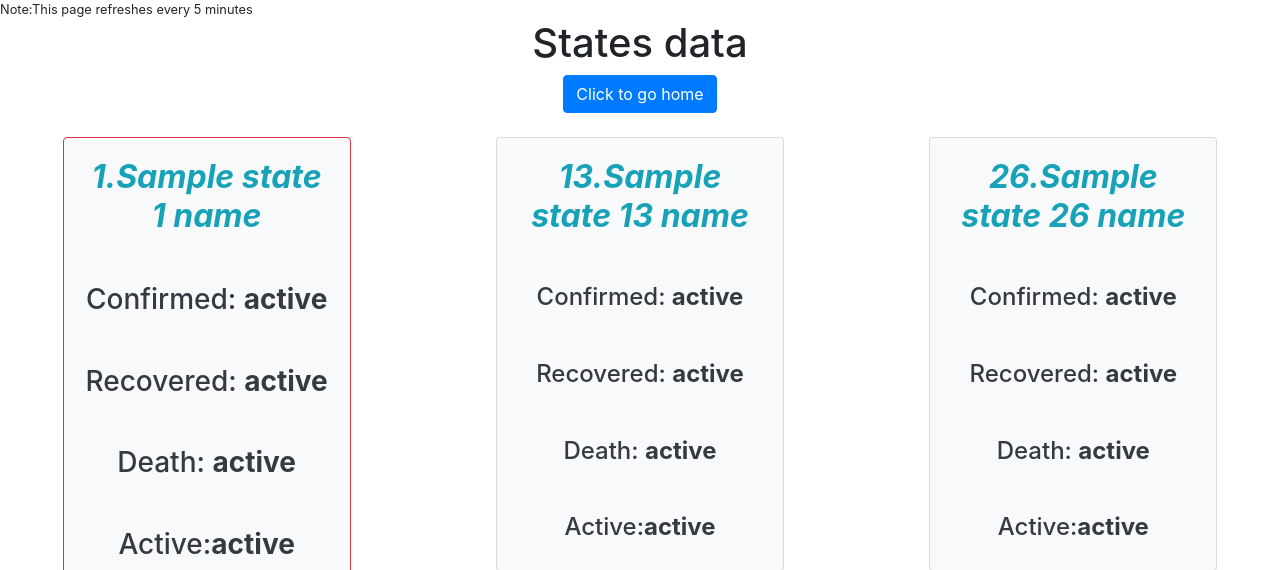
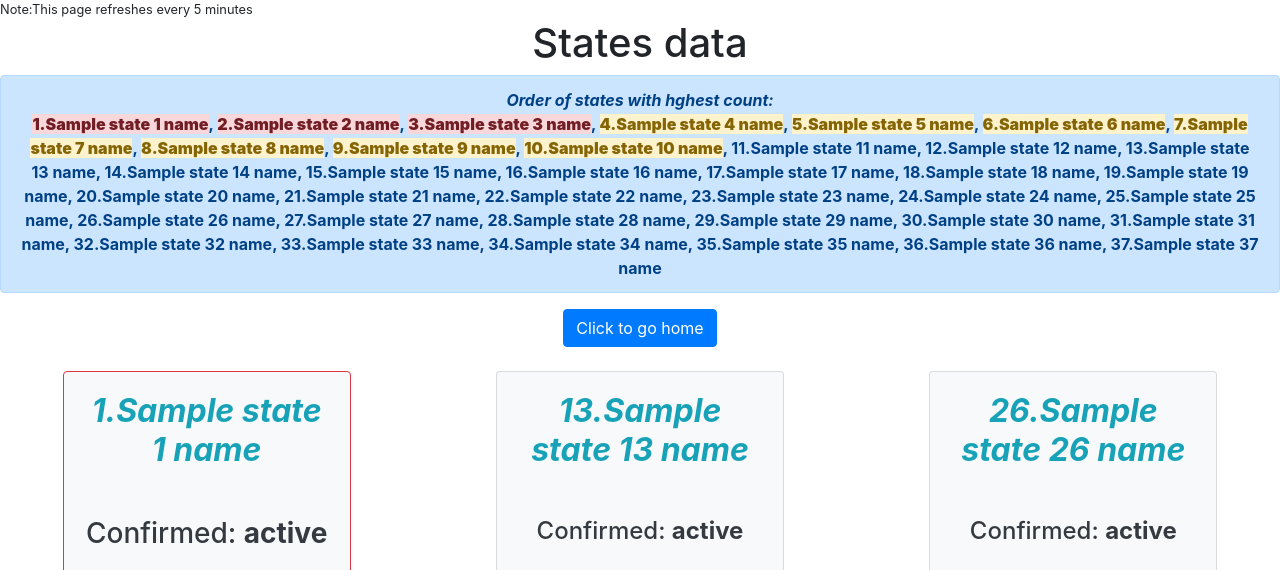
Before and after one commit to harsharay/coronastats, a Django app: template covidapp/templates/covidapp/statesdata.html in a window 1280 px wide. Shown: the top 570 px of the page. Run offline with Django 3.2, Linux system fonts and the light colour scheme; the template is opened without the code that fills it: most values are stand-ins (such as "Sample title", 1, 10 or a date in 2020); some libraries are stand-ins or nearby versions.

Commit message:
Added order to the states data page

```diff
--- a/covidapp/templates/covidapp/statesdata.html
+++ b/covidapp/templates/covidapp/statesdata.html
@@ -1,6 +1,10 @@
 <link rel="stylesheet" href="https://stackpath.bootstrapcdn.com/bootstrap/4.4.1/css/bootstrap.min.css" integrity="sha384-Vkoo8x4CGsO3+Hhxv8T/Q5PaXtkKtu6ug5TOeNV6gBiFeWPGFN9MuhOf23Q9Ifjh" crossorigin="anonymous">
-<meta http-equiv="refresh" content="500" /><small>Note:This page refreshes every 5 minutes</small>
+<meta http-equiv="refresh" content="500" /><small>Note:This page refreshes every 5 minutes</small><br>
+
 <div class="container text-center"><h1>States data</h1></div>
+<div class="alert alert-primary text-center alert-link" role="alert"><h9><i>Order of states with hghest count:</i><br> <strong class="alert-danger">1.{{state_1_name}}</strong>, <strong class="alert-danger">2.{{state_2_name}}</strong>, <strong class="alert-danger">3.{{state_3_name}}</strong>,  <strong class="alert-warning">4.{{state_4_name}}</strong>, <strong class="alert-warning">5.{{state_5_name}}</strong>, <strong class="alert-warning">6.{{state_6_name}}</strong>, <strong class="alert-warning">7.{{state_7_name}}</strong>, <strong class="alert-warning">8.{{state_8_name}}</strong>, <strong class="alert-warning">9.{{state_9_name}}</strong>, <strong class="alert-warning">10.{{state_10_name}}</strong>, 11.{{state_11_name}}, 12.{{state_12_name}}, 13.{{state_13_name}}, 14.{{state_14_name}}, 15.{{state_15_name}}, 16.{{state_16_name}}, 17.{{state_17_name}}, 18.{{state_18_name}}, 19.{{state_19_name}}, 20.{{state_20_name}}, 21.{{state_21_name}}, 22.{{state_22_name}}, 23.{{state_23_name}}, 24.{{state_24_name}}, 25.{{state_25_name}}, 26.{{state_26_name}},
+  27.{{state_27_name}}, 28.{{state_28_name}}, 29.{{state_29_name}}, 30.{{state_30_name}}, 31.{{state_31_name}}, 32.{{state_32_name}}, 33.{{state_33_name}}, 34.{{state_34_name}}, 35.{{state_35_name}},
+  36.{{state_36_name}}, 37.{{state_37_name}}</h9></div>
 <div class="container text-center"><a href="{%url 'home'%}" class="btn btn-primary">Click to go home</a></div>
 <br>
 <div class="card-columns">
```
